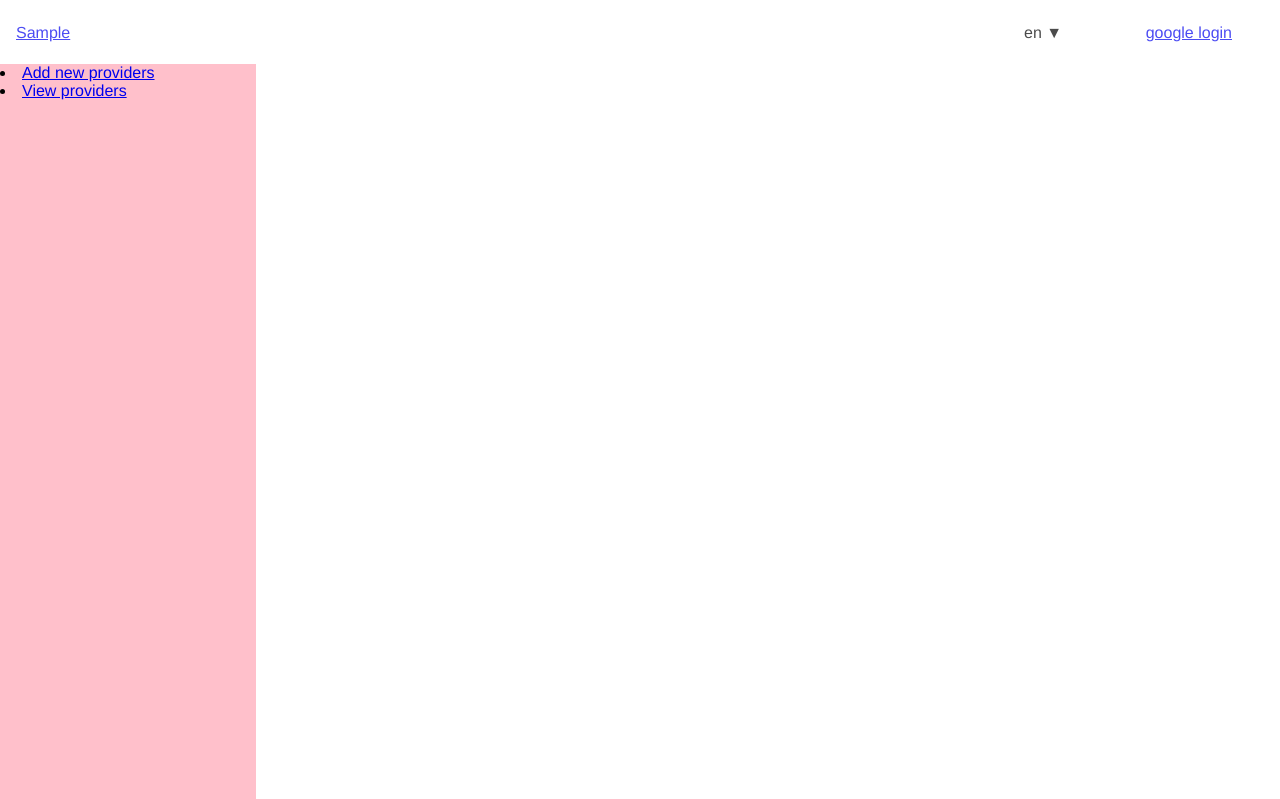
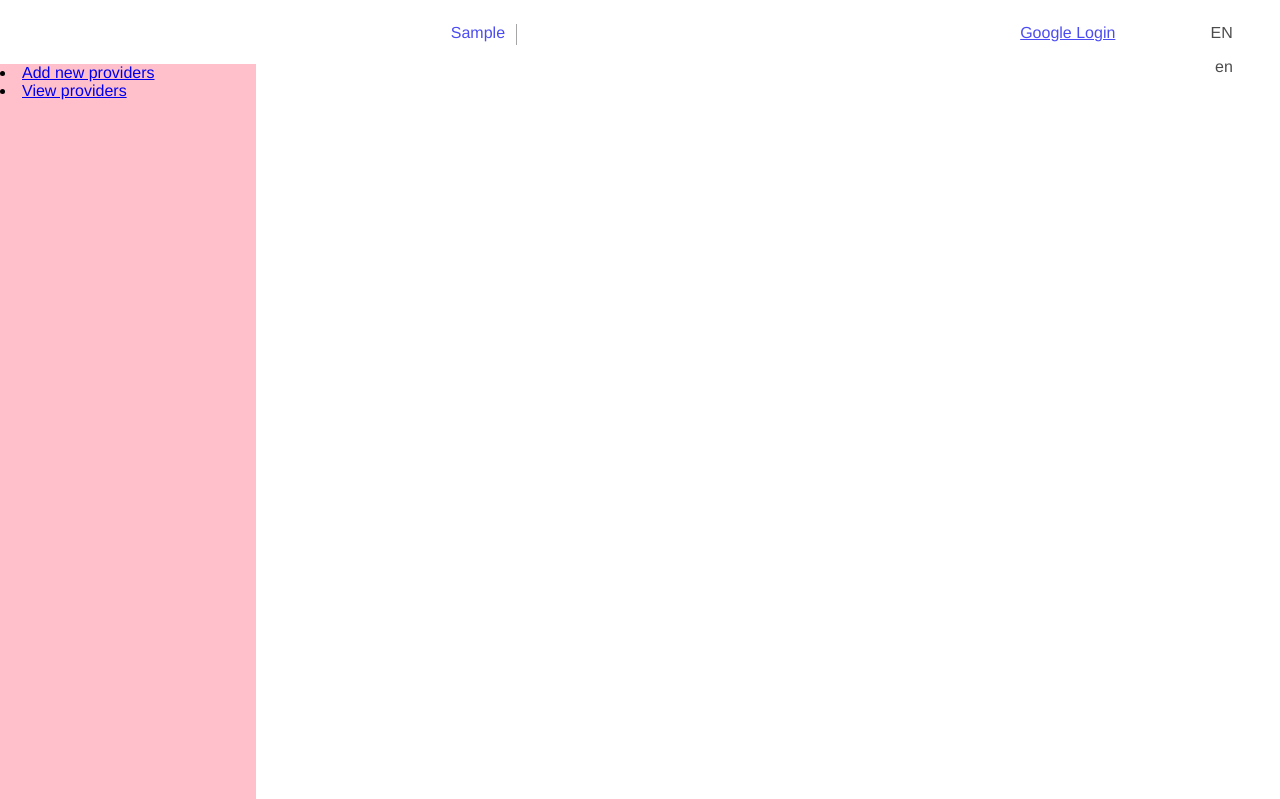
Before and after one commit to sphoebs/planningmate, a Python web app: template templates/admin.html in a window 1280 px wide. Shown: the top 799 px of the page. Run offline with Jinja, Linux system fonts and the light colour scheme; the template is opened without the code that fills it: most values are stand-ins (such as "Sample title", 1, 10 or a date in 2020).

Commit message:
ePlease enter the commit message for your changesre. Lines starting

```diff
--- /dev/null
+++ b/static/css/menu.css
@@ -0,0 +1,105 @@
+
+nav {
+    display:flex;
+    flex-flow:row;
+    justify-content: space-around;
+}
+
+
+.menu {
+    display:flex;
+    flex-flow:row;
+    justify-content: space-around;
+    width: 70%;
+    max-height:4em;
+    flex-wrap: wrap;
+      text-align:center;
+}
+
+#login_lang_menu {
+    width: 20%;
+    justify-content: flex-end;
+    text-align:right;
+}
+
+
+.menuitem {
+    border-right: 1px solid grey;
+
+    padding-right: 0.7em;
+    height: 1.3em;
+}
+
+.menuitem a {
+ text-decoration: none;
+
+}
+
+
+.menuitem:hover {
+ background: grey;
+    height: 1.3em;
+
+}
+
+
+.menu li {
+list-style: none;
+}
+
+.menu li:hover {
+
+}
+
+
+
+
+
+
+/*
+
+nav ul {
+	list-style: none;
+	margin: 0;
+    padding: 0;
+}
+
+nav li {
+	list-style: none;
+	float: left;
+	margin-right: 2em;
+}
+
+#login_menu {
+	float:right;
+	margin-right: 2em;
+	width: 8em;
+	text-align:right;
+}
+
+#language_menu {
+	float:right;
+	margin-right: 2em;
+	display: inline;
+	width:3em;
+}
+
+.ddown ul li {
+	display: none;
+	float:right;
+	margin-right: 1em;
+	clear:both;
+}
+
+.ddown:hover  {
+	background-color:white;
+}
+
+.ddown:hover li {
+	display: block;
+}
+
+.ddown li:hover {
+	background-color: #3FE6F2;
+}
+*/
--- a/static/css/pmstyle.css
+++ b/static/css/pmstyle.css
@@ -42,57 +42,6 @@ header {
 
 
 /* menus*/
-
-.menu li {
-list-style: none;
-}
-
-
-
-nav ul {
-	list-style: none;
-	margin: 0;
-    padding: 0;
-}
-
-nav li {
-	list-style: none;
-	float: left;
-	margin-right: 2em;
-}
-
-#login_menu {
-	float:right;
-	margin-right: 2em;
-	width: 8em;
-	text-align:right;
-}
-
-#language_menu {
-	float:right;
-	margin-right: 2em;
-	display: inline;
-	width:3em;
-}
-
-.ddown ul li {
-	display: none;
-	float:right;
-	margin-right: 1em;
-	clear:both;
-}
-
-.ddown:hover  {
-	background-color:white;
-}
-
-.ddown:hover li {
-	display: block;
-}
-
-.ddown li:hover {
-	background-color: #3FE6F2;
-}
 
 
 /* landing */
--- a/templates/headerwithmenu.html
+++ b/templates/headerwithmenu.html
@@ -1,21 +1,21 @@
-
+<link rel="stylesheet" href="/static/css/menu.css">
 
 
   <nav>
-    <div id="types_menu">
+    <div class="menu">
 
     {% if destination %}
-        <ul>
+
           	{% for type in provider_types %}
-           	 <li><a href="/destination?provider_type={{ type }}&destination={{destination}}">{{ type }}</a></li>
+           	 <div class="menuitem"><a href="/destination?provider_type={{ type }}&destination={{destination}}">{{ type }}</a></div>
         	{% endfor %}
 
-		</ul>
      {% endif %}
 
      </div>
 
-	  <div id="login_menu" class="ddown">
+      <div id="login_lang_menu" class="menu">
+          <div id="login_menu" class="menu ddown">
             {% if user %}
              {{ user.first_name }} &#x25bc;
 
@@ -33,13 +33,13 @@
             </ul>
 
             {% else %}
-           	 <a href="{{login_url}}"> google login</a><br>
+           	 <a href="{{login_url}}"> Google Login</a><br>
             {% endif %}
 
     </div>
 
-    <div id="language_menu" class="ddown">
-    {{selected_language}} &#x25bc;
+        <div id="language_menu" class="ddown">{% filter upper %}
+        {{selected_language}} {% endfilter %}
             <ul>
                 {% if other_languages %}
                     {% for other_language in other_languages %}
@@ -48,6 +48,9 @@
                 {% endif %}
             </ul>
         </div>
+</div>
+
+
 
 <script>
 function reload_with_new_par(l) {
```
Also changed, not shown: 7 other files. Lines whose indentation alone changed are shown as unchanged.
